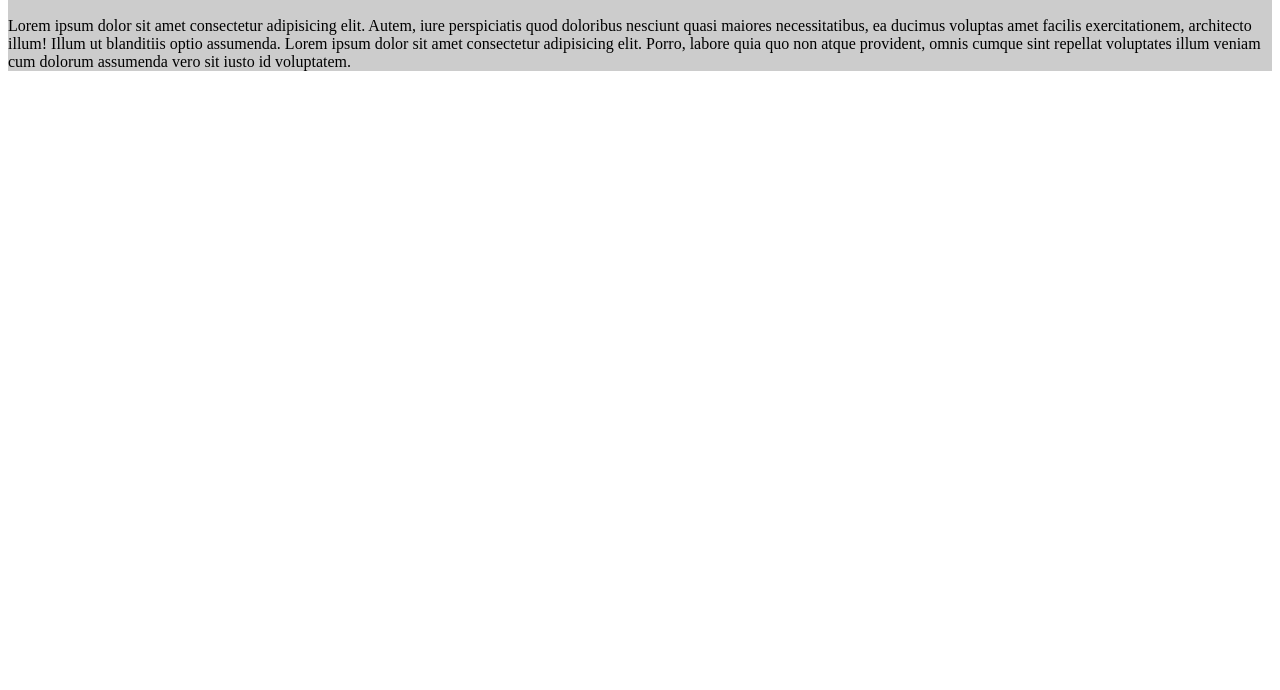
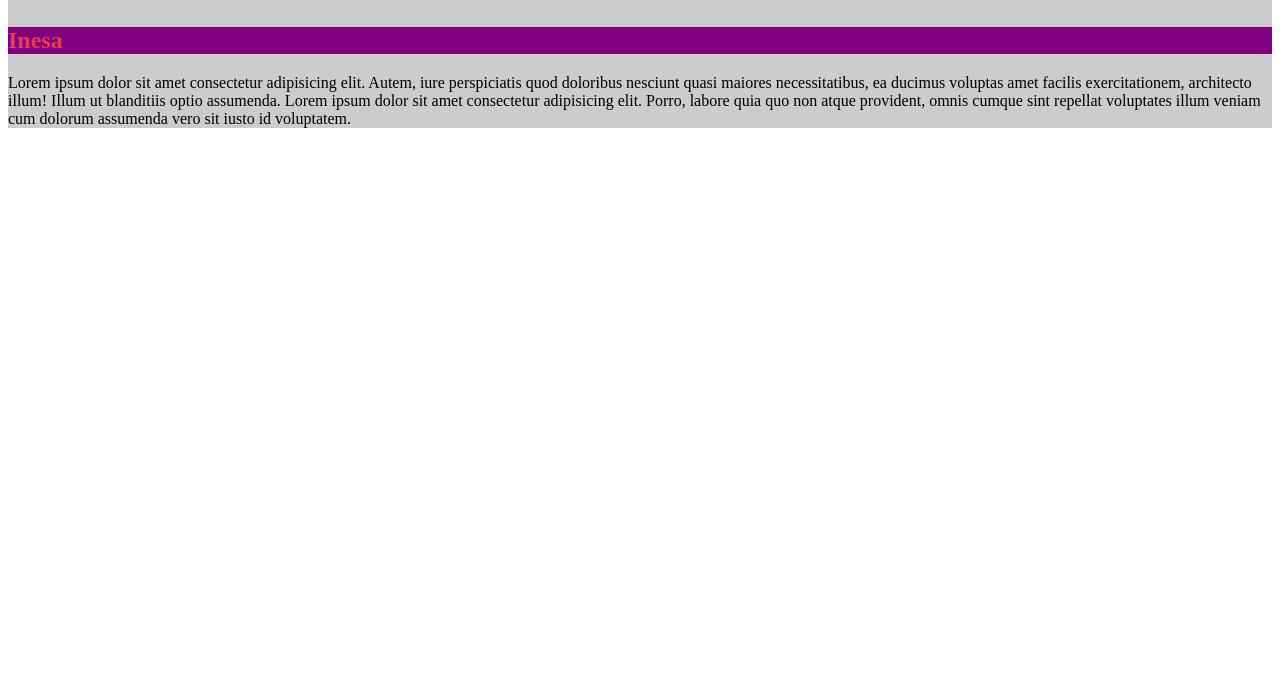
Before and after one commit to inesastasiulyte/second-app, a plain HTML site: page index.html in a window 1280 px wide. Shown: the part 110-800 px from the top of the page. Drawn offline with Linux system fonts and the light colour scheme.

Commit message:
ggfjhhks

```diff
--- a/programing.css
+++ b/programing.css
@@ -4,4 +4,6 @@
 }
 h1, h2{
  color: rgb(231, 59, 88);
+ margin-top: 50px;
+ background: purple;
 }
```
Also changed, not shown: docs/index.html (+1 -0 lines).
